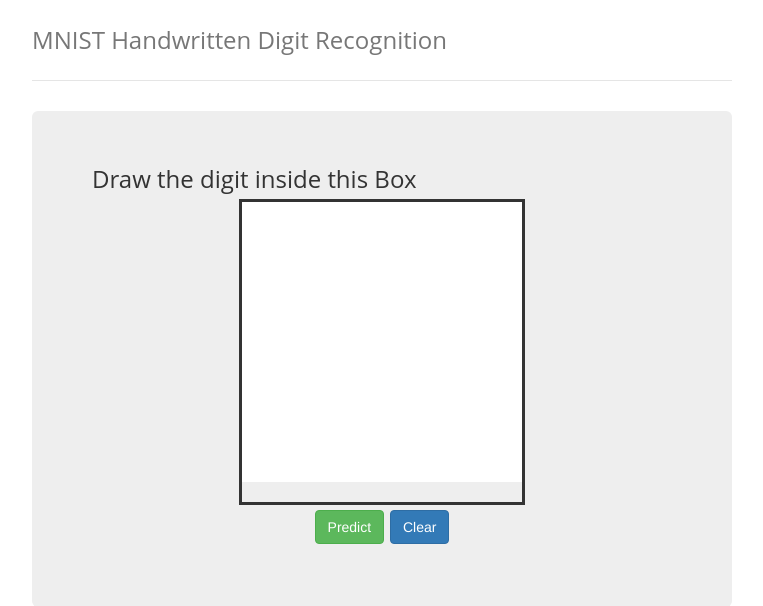
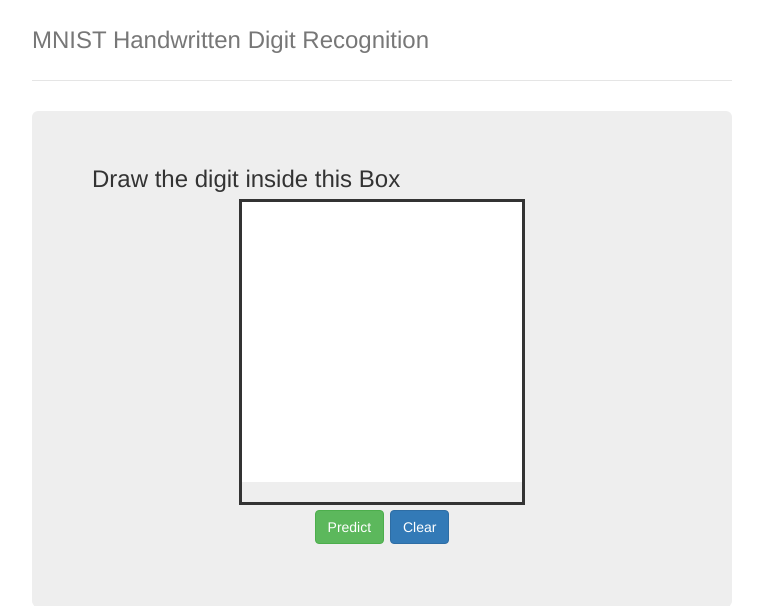
Before and after one commit to niyazed/flask-mnist-handwritten, a Flask app: template templates/index2.html in a window 1280 px wide. Shown: the top 606 px of the page, without its empty margins (258-1021 px from the left). Run offline with Flask 2, Linux system fonts and the light colour scheme; the template is opened without the code that fills it, so the values that code supplies are empty; parts of the project's set-up code (start-up, migrations or seed data) failed here and were passed over; some libraries are stand-ins or nearby versions.

Commit message:
font updated

```diff
--- a/static/style.css
+++ b/static/style.css
@@ -32,7 +32,6 @@ border-bottom: 1px solid #e5e5e5;
 margin-top: 0;
 margin-bottom: 0;
 line-height: 40px;
-font-family: 'Open Sans', Helvetica;
 }
 
 .footer {
```
Also changed, not shown: final_image.jpg, output.png.
